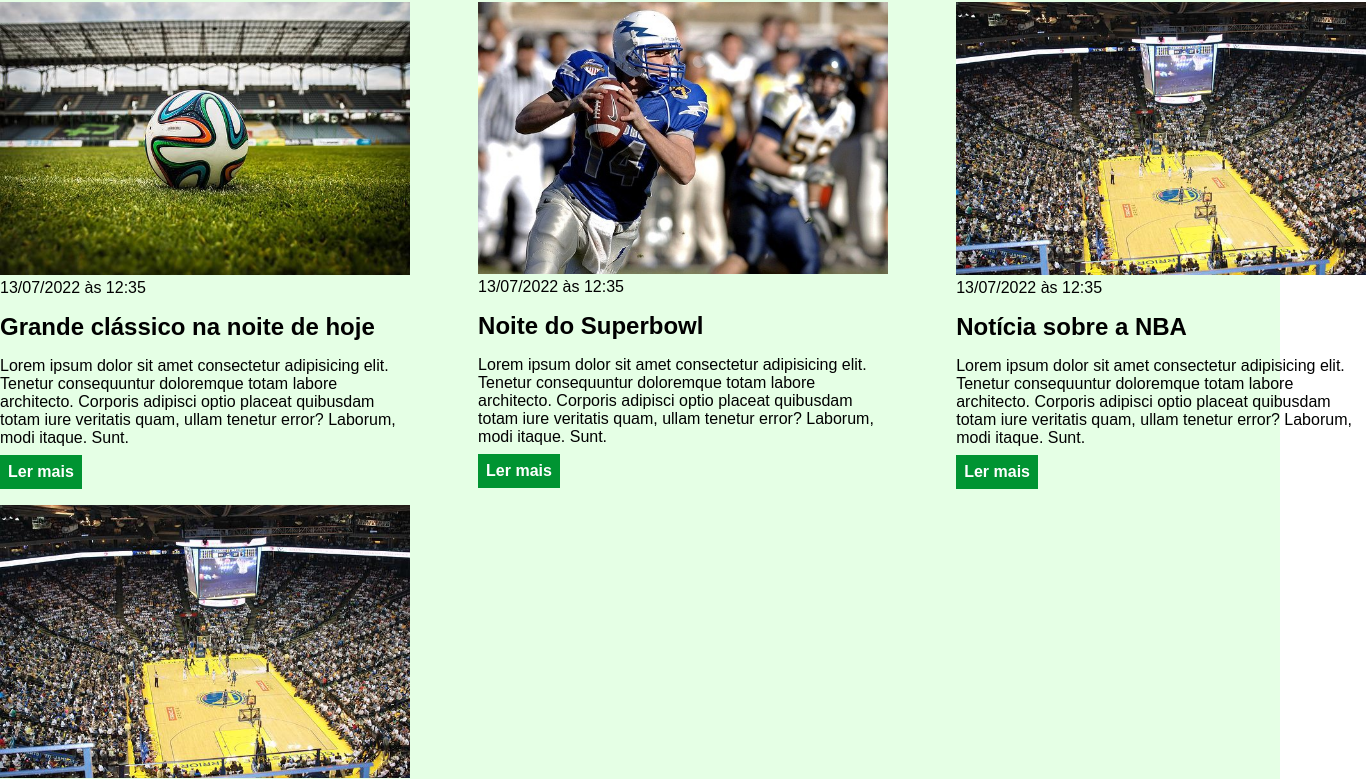
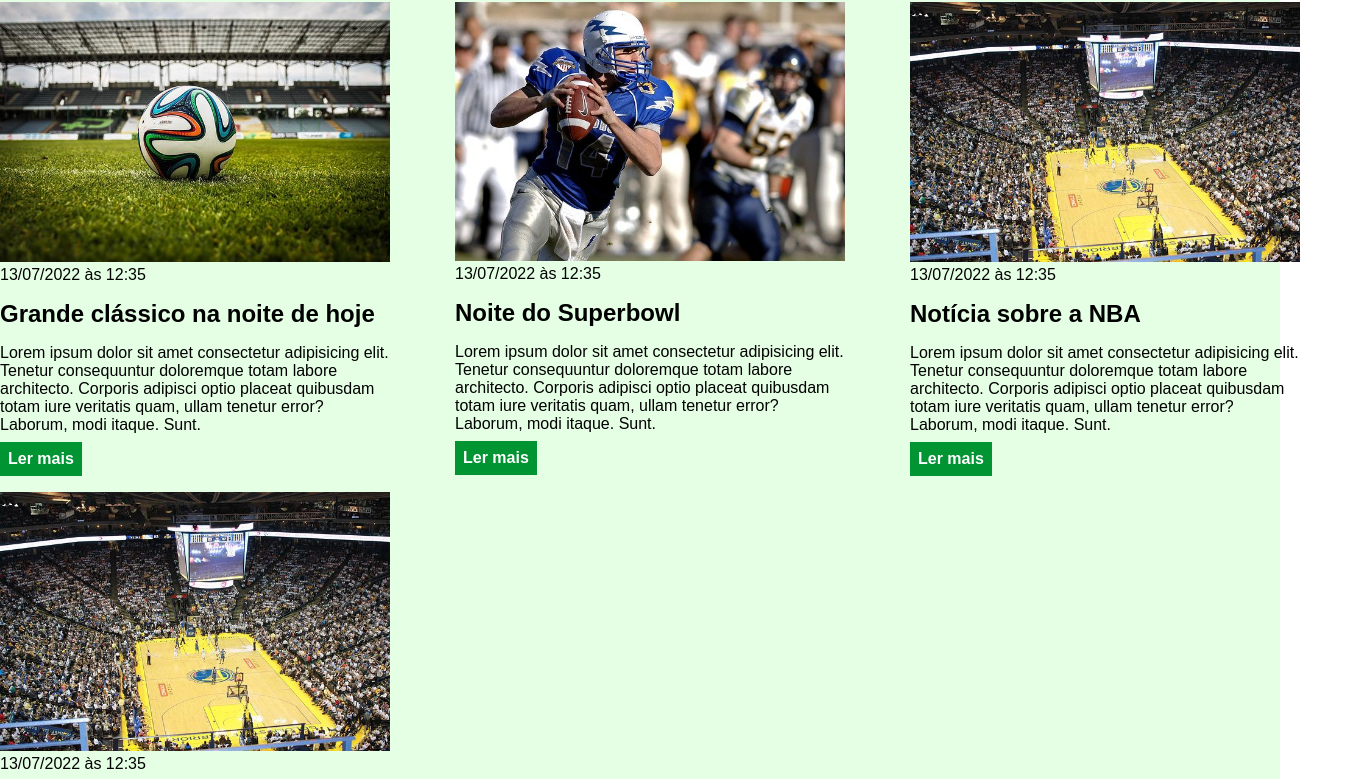
Before and after one commit to SaraMonique13/exercicio_css, a plain HTML site: page index.html in a window 1280 px wide. Shown: the part 136-915 px from the top of the page, 1366 px wide, since content can reach past the window. Drawn offline with Linux system fonts and the light colour scheme.

Commit message:
Update main.css

```diff
--- a/main.css
+++ b/main.css
@@ -30,7 +30,7 @@ header li a{
 }
 
 .container{
-    width: 1366px;
+    width: 1300px;
     margin: 0 auto;
 }
 
```
